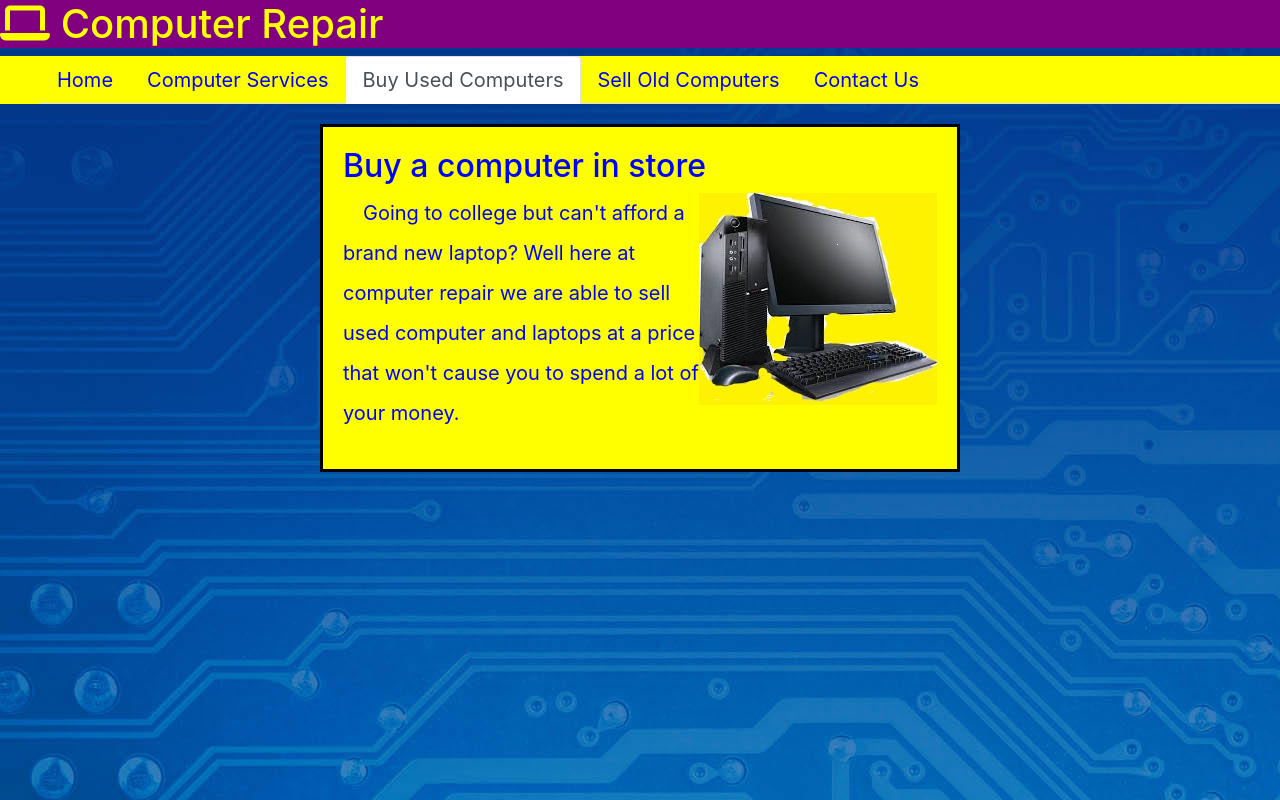
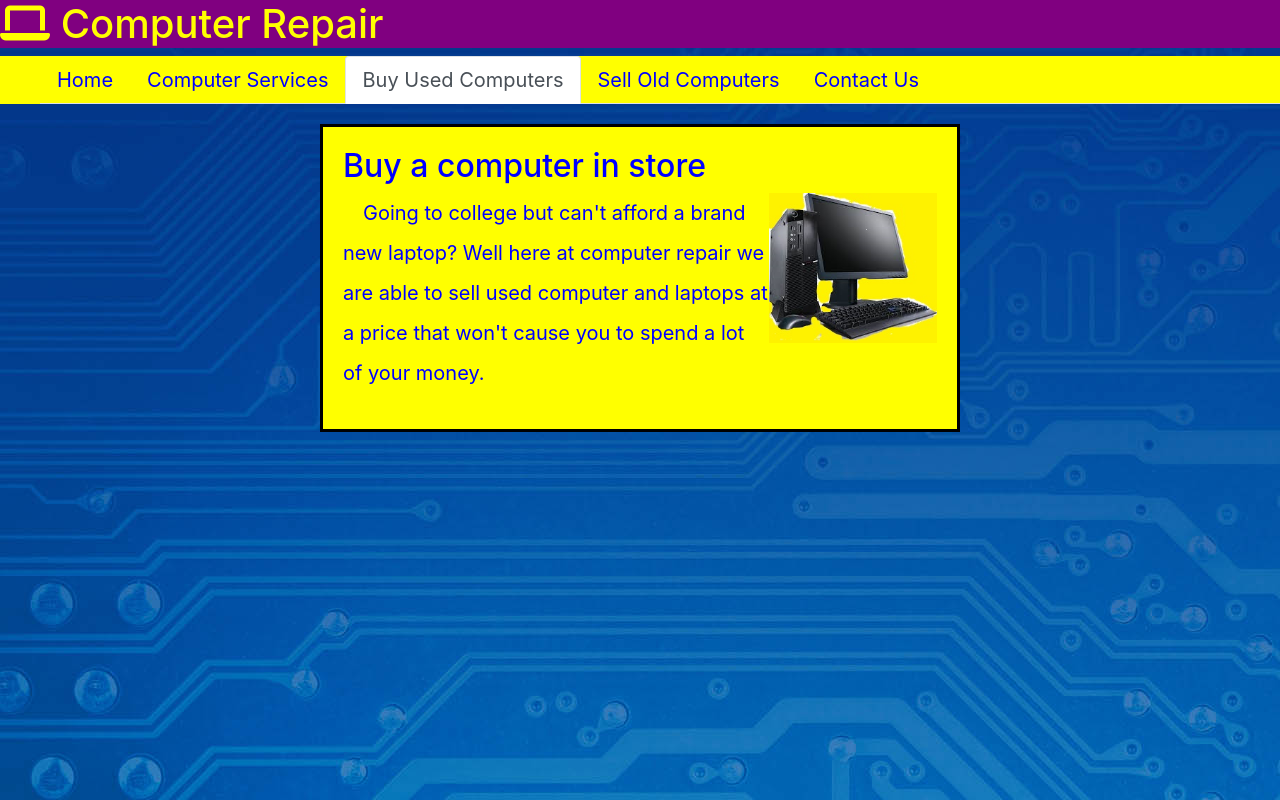
Before and after one commit to DelrioRamirez4321/Final-Assignment-Website, a plain HTML site: page Buy.html in a window 1280 px wide. Drawn offline with nearby package versions, Linux system fonts and the light colour scheme.

Commit message:
ficedimages sizes

```diff
--- a/css/main.css
+++ b/css/main.css
@@ -5,7 +5,6 @@
 body {
     font-size: 20px;
    background-image:url(../images/Backdrop1.jpg);
-   background-repeat: no-repeat;
 
 }
 main {
@@ -40,6 +39,8 @@ ul {
     float:right;
 }
 #buy-computer {
+    widows: 250px;
+    height:150px;
     float:right;
 }
 a {
```
